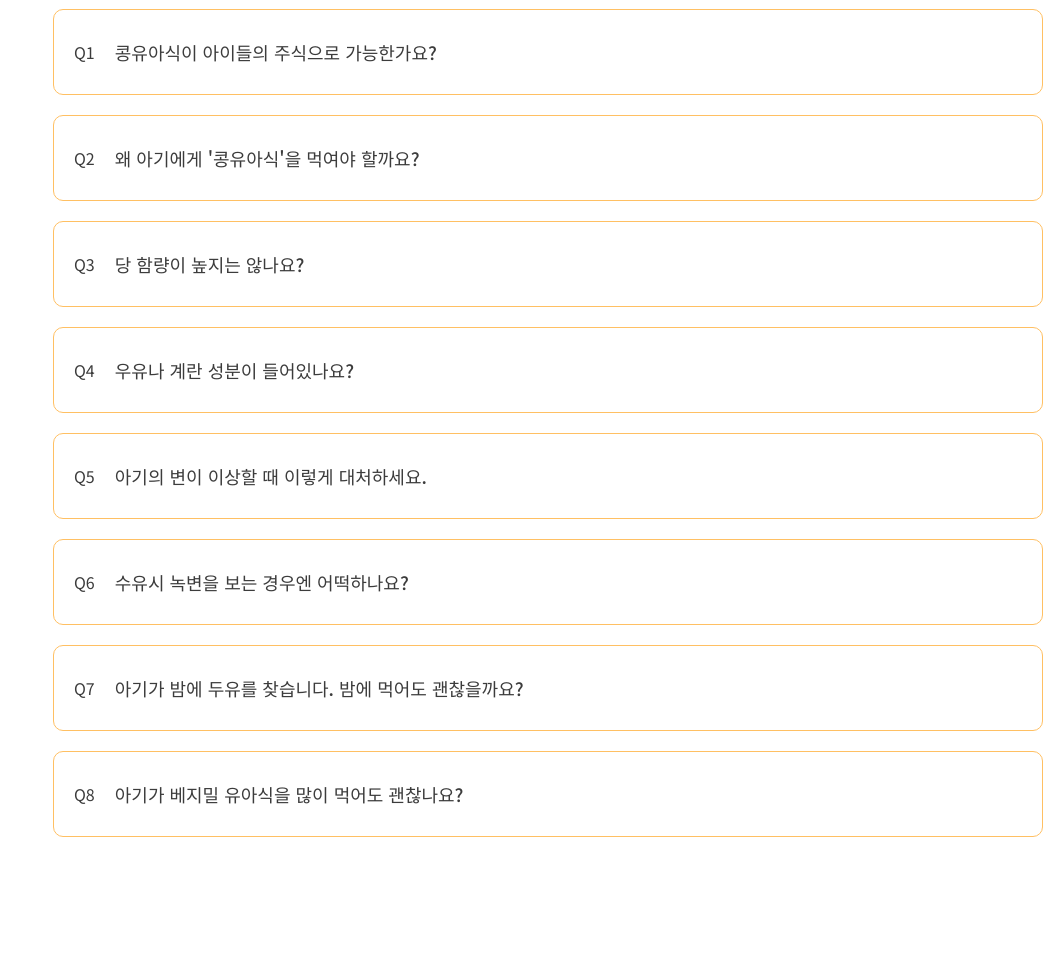
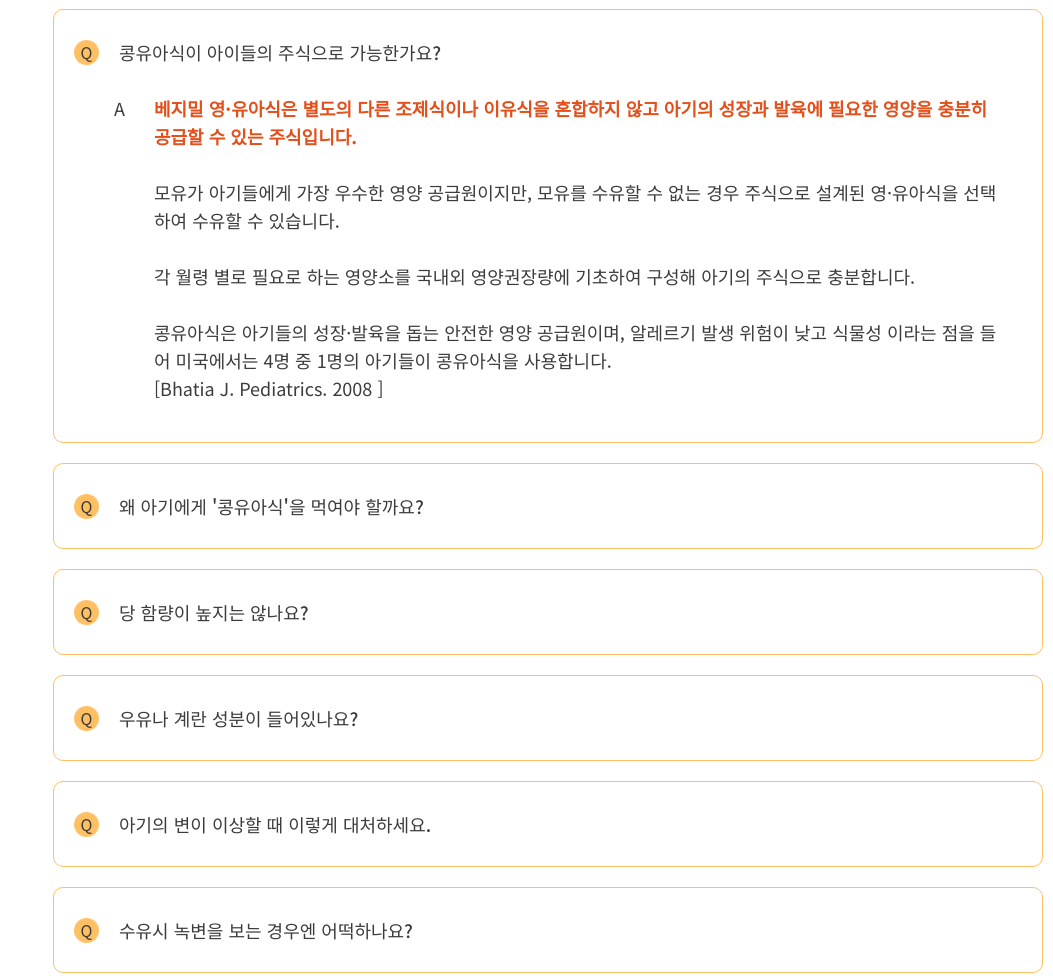
Before and after one commit to SooHyunKSH/Portfolio_vegemil, a plain HTML site: page support/sub01.html in a window 1280 px wide. Shown: the part 420-1396 px from the top of the page, without its empty margins (227-1280 px from the left). Drawn offline with Linux system fonts and the light colour scheme.

Commit message:
💜mixin 추가

```diff
--- a/asset/scss/component.scss
+++ b/asset/scss/component.scss
@@ -133,9 +133,12 @@
     }
     span {
       display: block;
+      width: 25px;
       font-size: $fontSizeNormal;
       text-align: center;
       padding: 10px 0;
+      background: url("../img/ico_yellow.png") no-repeat center center;
+      background-size: 100%;
     }
     .content_main {
       padding: 20px 0;
@@ -154,6 +157,7 @@
           }
         }
         dd {
+          position: relative;
           display: none;
           padding: 20px 20px 20px 40px;
           line-height: 20px;
@@ -161,6 +165,18 @@
             strong {
               color: #e3501c;
             }
+          }
+          &::before {
+            content: "A";
+            display: block;
+            position: absolute;
+            left: 0;
+            top: 24px;
+          }
+        }
+        &:nth-of-type(1) {
+          dd {
+            display: block;
           }
         }
       }
--- a/support/sub01.html
+++ b/support/sub01.html
@@ -139,7 +139,7 @@
                                 <div class="content_main">
                                     <dl>
                                       <dt>
-                                        <span>Q1</span>
+                                        <span>Q</span>
                                         <p>콩유아식이 아이들의 주식으로 가능한가요?</p>
                                       </dt>
                                       <dd>
@@ -158,7 +158,7 @@
                                     </dl>
                                     <dl>
                                       <dt>
-                                        <span>Q2</span>
+                                        <span>Q</span>
                                         <p>왜 아기에게 '콩유아식'을 먹여야 할까요?</p>
                                       </dt>
                                       <dd>
@@ -178,7 +178,7 @@
                                     </dl>
                                     <dl>
                                       <dt>
-                                        <span>Q3</span>
+                                        <span>Q</span>
                                         <p>당 함량이 높지는 않나요?</p>
                                       </dt>
                                       <dd>
@@ -193,7 +193,7 @@
                                     </dl>
                                     <dl>
                                       <dt>
-                                        <span>Q4</span>
+                                        <span>Q</span>
                                         <p>우유나 계란 성분이 들어있나요?</p>
                                       </dt>
                                       <dd>
@@ -206,7 +206,7 @@
                                     </dl>
                                     <dl>
                                       <dt>
-                                        <span>Q5</span>
+                                        <span>Q</span>
                                         <p>아기의 변이 이상할 때 이렇게 대처하세요.</p>
                                       </dt>
                                       <dd>
@@ -224,7 +224,7 @@
                                     </dl>
                                     <dl>
                                       <dt>
-                                        <span>Q6</span>
+                                        <span>Q</span>
                                         <p>수유시 녹변을 보는 경우엔 어떡하나요?</p>
                                       </dt>
                                       <dd>
@@ -239,7 +239,7 @@
                                     </dl>
                                     <dl>
                                       <dt>
-                                        <span>Q7</span>
+                                        <span>Q</span>
                                         <p>아기가 밤에 두유를 찾습니다. 밤에 먹어도 괜찮을까요?</p>
                                       </dt>
                                       <dd>
@@ -253,7 +253,7 @@
                                     </dl>
                                     <dl>
                                       <dt>
-                                        <span>Q8</span>
+                                        <span>Q</span>
                                         <p>아기가 베지밀 유아식을 많이 먹어도 괜찮나요?</p>
                                       </dt>
                                       <dd>
```
Also changed, not shown: asset/css/style.css.
